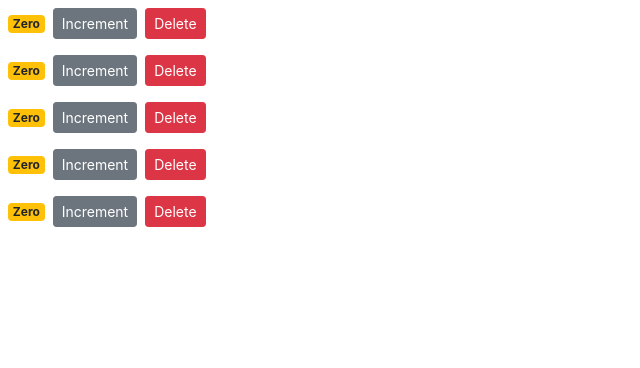
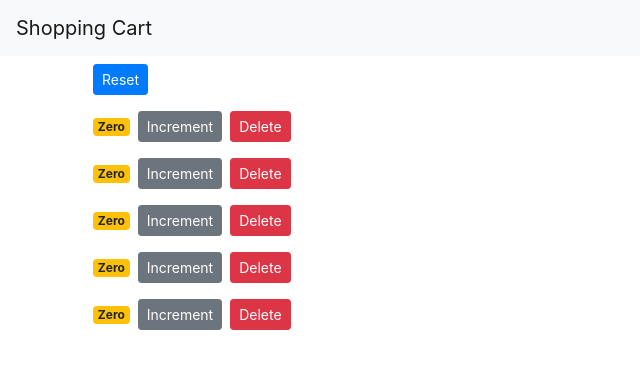
Before and after one commit to Yorvi/shopping-cart-react, a React (Create React App) app: page / in a window 1280 px wide. Shown: the top 368 px of the page, without its empty margins (0-640 px from the left). Built offline with nearby package versions, Linux system fonts and the light colour scheme.

Commit message:
added a navbar and moved components under app

```diff
--- a/src/App.js
+++ b/src/App.js
@@ -1,26 +1,17 @@
 import React, { Component } from 'react';
-import logo from './logo.svg';
+import NavBar from './components/navbar';
+import Counters from './components/counters'
 import './App.css';
 
 class App extends Component {
   render() {
     return (
-      <div className="App">
-        <header className="App-header">
-          <img src={logo} className="App-logo" alt="logo" />
-          <p>
-            Edit <code>src/App.js</code> and save to reload.
-          </p>
-          <a
-            className="App-link"
-            href="https://reactjs.org"
-            target="_blank"
-            rel="noopener noreferrer"
-          >
-            Learn React
-          </a>
-        </header>
-      </div>
+      <React.Fragment>
+        <NavBar />
+        <main className="container">
+          <Counters />
+        </main>
+      </React.Fragment>
     );
   }
 }
--- a/src/components/counter.jsx
+++ b/src/components/counter.jsx
@@ -1,43 +1,38 @@
 import React, { Component } from 'react';
 
 class Counter extends Component {
-
-  state = {
-    value: this.props.value
-  };
-
-  getBadgeClasses() {
-    let classes = "badge m-2 badge-";
-    classes += this.state.value === 0 ? "warning" : "primary";
-    return classes;
-  };
-
-  formatCount() {
-    return this.state.value === 0 ? "Zero" : this.state.value;
-  };
-
-  handleIncrement = () => {
-    this.setState({ value: this.state.value + 1 })
-  };
-
   render() {
     return (
       <div>
-
         <span className={this.getBadgeClasses()}>{this.formatCount()}</span>
 
         <button
-          onClick={this.handleIncrement}
+          onClick={() => this.props.onIncrement(this.props.counter)}
           className="btn btn-secondary btn-sm "
         >
           Increment
         </button>
 
-        <button onClick={() => this.props.onDelete(this.props.id) } className="btn btn-danger btn-sm m-2">Delete</button>
-
+        <button
+          onClick={() => this.props.onDelete(this.props.counter.id)}
+          className="btn btn-danger btn-sm m-2"
+        >
+          Delete
+        </button>
       </div>
     );
-  };
+  }
+
+  getBadgeClasses() {
+    let classes = "badge m-2 badge-";
+    classes += this.props.counter.value === 0 ? "warning" : "primary";
+    return classes;
+  }
+
+  formatCount() {
+    let { value } = this.props.counter;
+    return this.props.counter.value === 0 ? "Zero" : this.props.counter.value;
+  }
 }
 
 export default Counter;
--- a/src/components/counters.jsx
+++ b/src/components/counters.jsx
@@ -14,19 +14,39 @@
 
   handleDelete = (counterId) => {
     let counters = this.state.counters.filter(c => c.id !== counterId);
-    this.setState({counters: counters})
+
+    this.setState({ counters: counters })
   };
+
+  handleReset = () => {
+    let counters = this.state.counters.map(c => {
+      c.value = 0;
+      return c;
+    });
+
+    this.setState({ counters: counters })
+  }
+
+  handleIncrement = (counter) => {
+    let counters = [...this.state.counters];
+    let index = counters.indexOf(counter);
+    counters[index] = {...counter};
+    counters[index].value++;
+    this.setState({ counters: counters })
+  }
 
 
   render() {
     return (
       <div>
+        <button
+        onClick={this.handleReset} className="btn btn-primary btn-sm m-2">Reset</button>
         {this.state.counters.map(counter => (
           <Counter
             key={counter.id}
-            id={counter.id}
+            counter={counter}
             onDelete={this.handleDelete}
-            value={counter.value}
+            onIncrement={this.handleIncrement}
           />
         ))}
       </div>
--- /dev/null
+++ b/src/components/navbar.jsx
@@ -0,0 +1,15 @@
+import React, { Component } from 'react';
+
+class NavBar extends Component {
+  render() {
+    return (
+      <nav className="navbar navbar-light bg-light">
+        <a className="navbar-brand" href="#">
+          Shopping Cart
+        </a>
+      </nav>
+    );
+  }
+}
+
+export default NavBar;
```
Also changed, not shown: src/index.js (+2 -6 lines).
